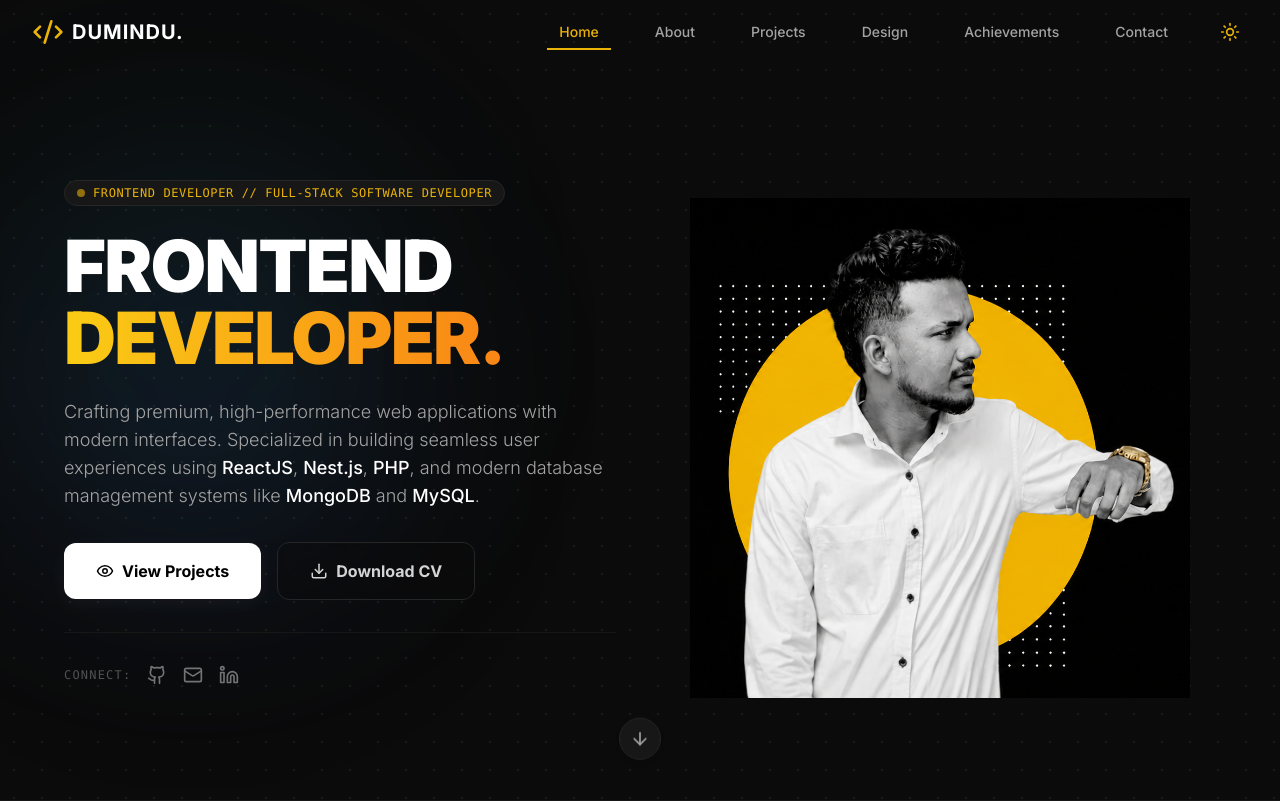
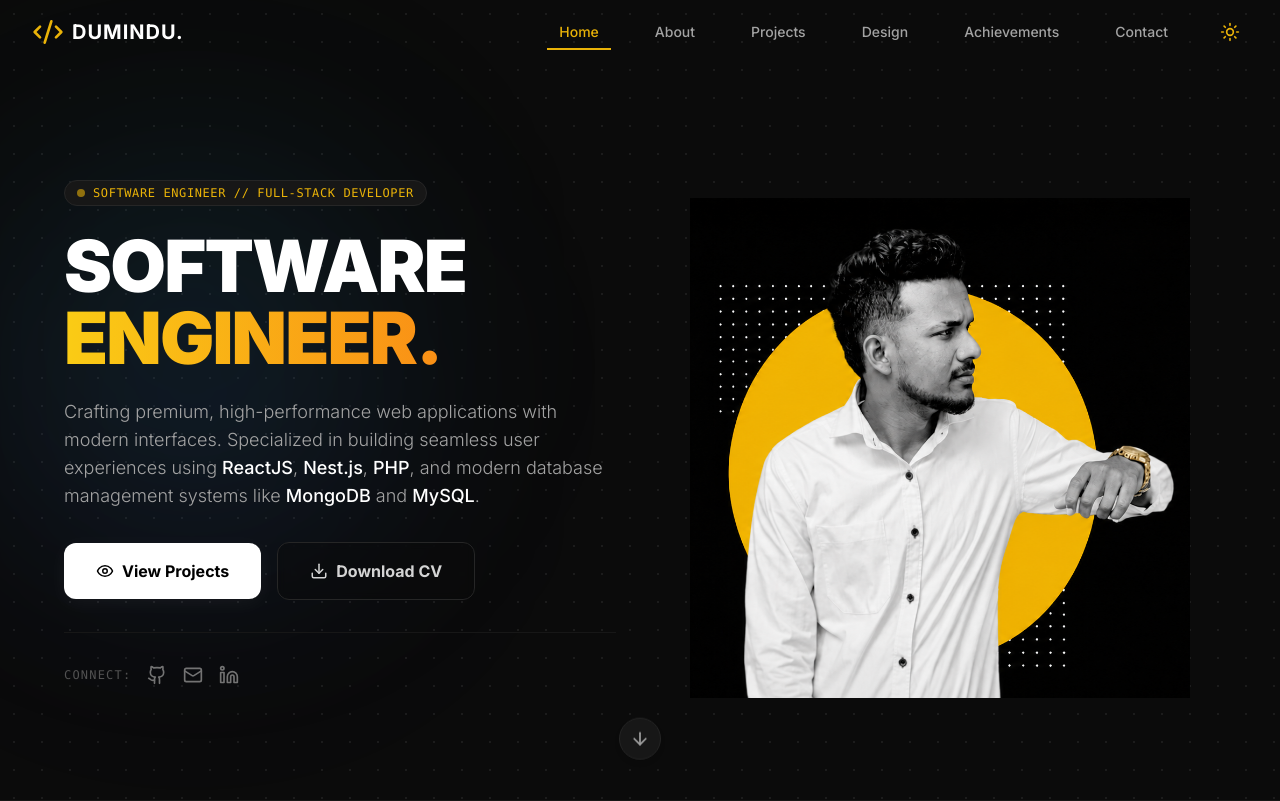
Before and after one commit to Dumindu-Dulanjaya/New-react-Portfolio, a React (Vite) app: page / in a window 1280 px wide. Shown: the top 801 px of the page. Built offline with nearby package versions, Linux system fonts and the light colour scheme.

Commit message:
Change landing page title to SOFTWARE ENGINEER to match CV details

```diff
--- a/src/pages/Home.tsx
+++ b/src/pages/Home.tsx
@@ -108,13 +108,13 @@ const Home = () => {
                 >
                   <span className="inline-flex items-center gap-2 px-3 py-1 rounded-full bg-neutral-900 border border-neutral-800 text-xs font-mono text-yellow-500 mb-6 tracking-wider uppercase">
                     <span className="w-2 h-2 rounded-full bg-yellow-500 animate-pulse" />
-                    FRONTEND DEVELOPER // FULL-STACK SOFTWARE DEVELOPER
+                    SOFTWARE ENGINEER // FULL-STACK DEVELOPER
                   </span>
 
                   <h1 className="text-5xl sm:text-6xl md:text-7xl font-black tracking-tight mb-6 leading-[1.05] text-white">
-                    FRONTEND
+                    SOFTWARE
                     <span className="block text-transparent bg-clip-text bg-gradient-to-r from-yellow-400 to-orange-500">
-                      DEVELOPER.
+                      ENGINEER.
                     </span>
                   </h1>
 
```
